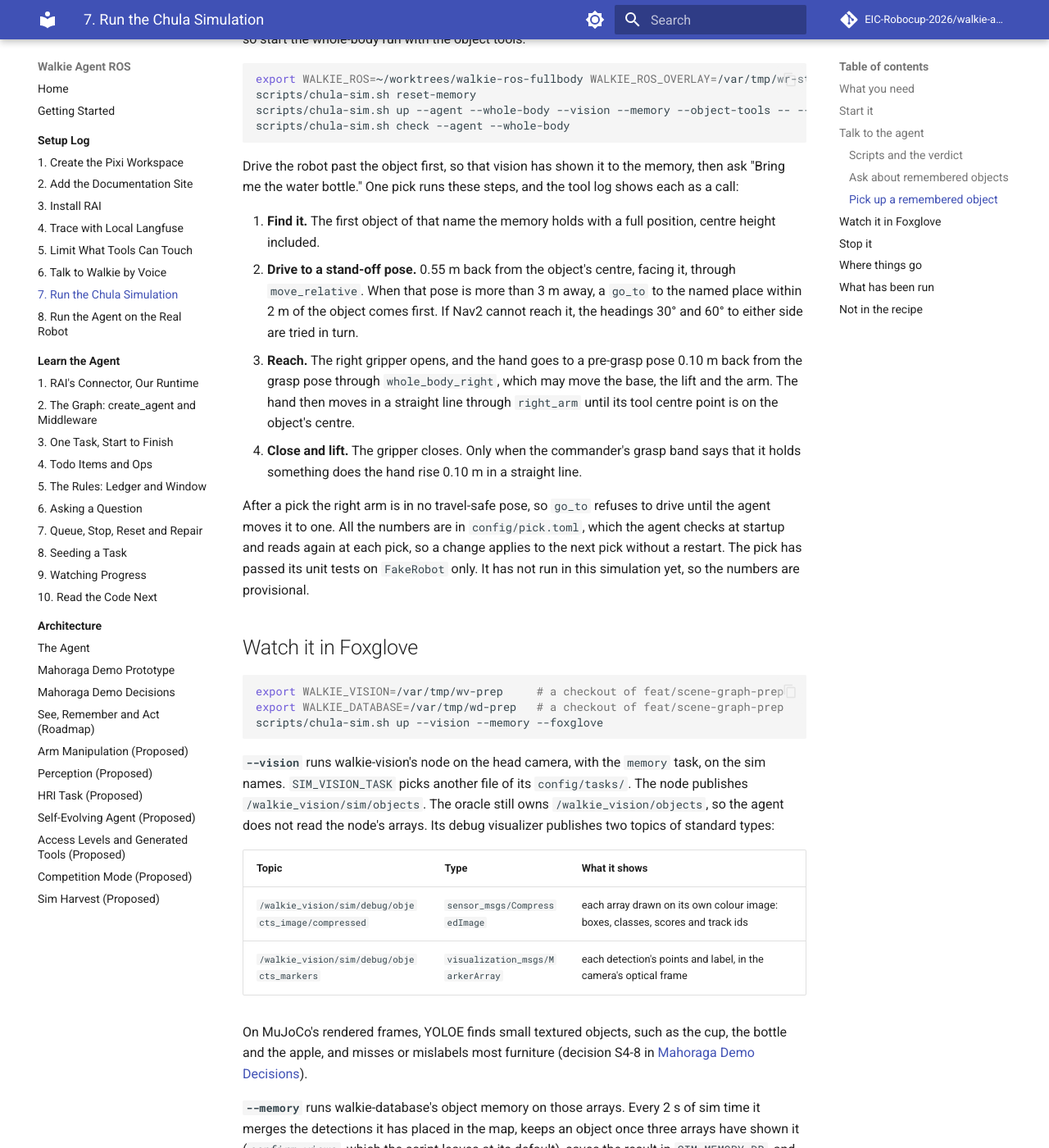
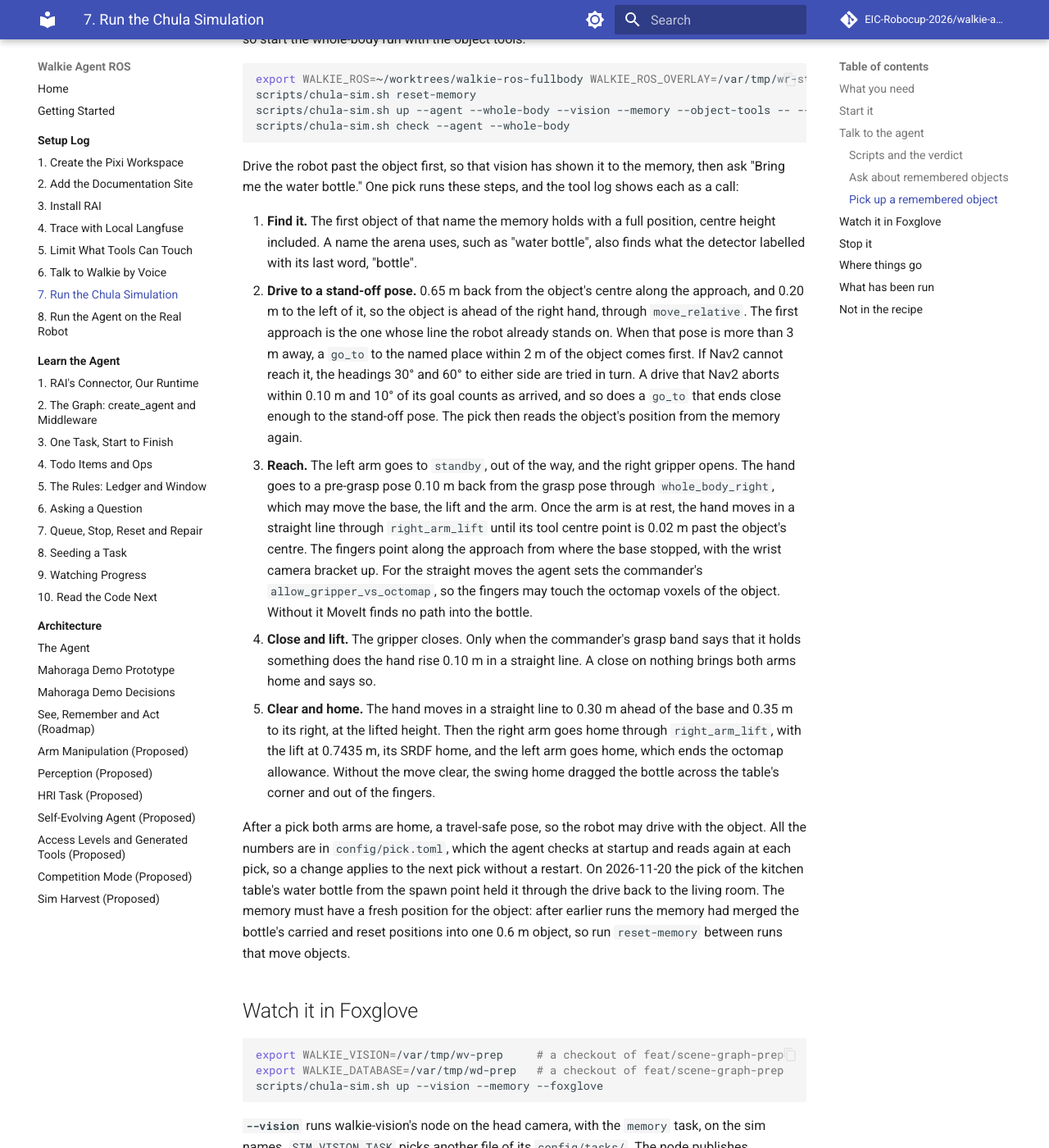
Before and after one commit to EIC-Robocup-2026/walkie-agent-ros, an MkDocs documentation site: the page built from docs/setup/08-chula-simulation.md, in a window 1280 px wide and 1400 px high, scrolled down 9359 px. Shown: the whole window at 82% size. Built offline with MkDocs 1.6.1 and Material for MkDocs 9.7.7, drawn with Linux system fonts in a browser that asks for light colours; comment, search, counter and statistics services are not loaded.

Commit message:
docs: describe the pick's move clear, its move home and its lift use

```diff
--- a/docs/setup/08-chula-simulation.md
+++ b/docs/setup/08-chula-simulation.md
@@ -432,24 +432,44 @@ the tool log shows each as a call:
 
 1. **Find it.** The first object of that name the memory holds with a full
    position, centre height included.
-2. **Drive to a stand-off pose.** 0.55 m back from the object's centre, facing
-   it, through `move_relative`. When that pose is more than 3 m away, a `go_to`
-   to the named place within 2 m of the object comes first. If Nav2 cannot
-   reach it, the headings 30° and 60° to either side are tried in turn.
-3. **Reach.** The right gripper opens, and the hand goes to a pre-grasp pose
-   0.10 m back from the grasp pose through `whole_body_right`, which may move
-   the base, the lift and the arm. The hand then moves in a straight line
-   through `right_arm` until its tool centre point is on the object's centre.
+   A name the arena uses, such as "water bottle", also finds what the detector
+   labelled with its last word, "bottle".
+2. **Drive to a stand-off pose.** 0.65 m back from the object's centre along
+   the approach, and 0.20 m to the left of it, so the object is ahead of the
+   right hand, through `move_relative`. The first approach is the one whose
+   line the robot already stands on. When that pose is more than 3 m away, a
+   `go_to` to the named place within 2 m of the object comes first. If Nav2
+   cannot reach it, the headings 30° and 60° to either side are tried in turn.
+   A drive that Nav2 aborts within 0.10 m and 10° of its goal counts as
+   arrived, and so does a `go_to` that ends close enough to the stand-off pose.
+   The pick then reads the object's position from the memory again.
+3. **Reach.** The left arm goes to `standby`, out of the way, and the right
+   gripper opens. The hand goes to a pre-grasp pose 0.10 m back from the grasp
+   pose through `whole_body_right`, which may move the base, the lift and the
+   arm. Once the arm is at rest, the hand moves in a straight line through
+   `right_arm_lift` until its tool centre point is 0.02 m past the object's
+   centre. The fingers point along the approach from where the base stopped,
+   with the wrist camera bracket up. For the straight moves the agent sets the
+   commander's `allow_gripper_vs_octomap`, so the fingers may touch the octomap
+   voxels of the object. Without it MoveIt finds no path into the bottle.
 4. **Close and lift.** The gripper closes. Only when the commander's grasp
    band says that it holds something does the hand rise 0.10 m in a straight
-   line.
+   line. A close on nothing brings both arms home and says so.
+5. **Clear and home.** The hand moves in a straight line to 0.30 m ahead of
+   the base and 0.35 m to its right, at the lifted height. Then the right arm
+   goes home through `right_arm_lift`, with the lift at 0.7435 m, its SRDF home,
+   and the left arm goes home, which ends the octomap allowance. Without the
+   move clear, the swing home dragged the bottle across the table's corner and
+   out of the fingers.
 
-After a pick the right arm is in no travel-safe pose, so `go_to` refuses to
-drive until the agent moves it to one. All the numbers are in
-`config/pick.toml`, which the agent checks at startup and reads again at each
-pick, so a change applies to the next pick without a restart. The pick has
-passed its unit tests on `FakeRobot` only. It has not run in this simulation
-yet, so the numbers are provisional.
+After a pick both arms are home, a travel-safe pose, so the robot may drive
+with the object. All the numbers are in `config/pick.toml`, which the agent
+checks at startup and reads again at each pick, so a change applies to the
+next pick without a restart. On 2026-11-20 the pick of the kitchen table's
+water bottle from the spawn point held it through the drive back to the living
+room. The memory must have a fresh position for the object: after earlier runs
+the memory had merged the bottle's carried and reset positions into one 0.6 m
+object, so run `reset-memory` between runs that move objects.
 
 ## Watch it in Foxglove
 
```
Also changed, not shown: docs/architecture/decisions/0021-arm-control-through-commander.md (+2 -2 lines), docs/architecture/decisions/0026-exclude-lift.md (+4 -0 lines), docs/setup/05-tool-access.md (+3 -2 lines), docs/setup/09-real-robot.md (+6 -4 lines).
